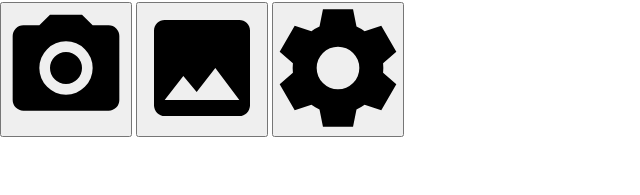
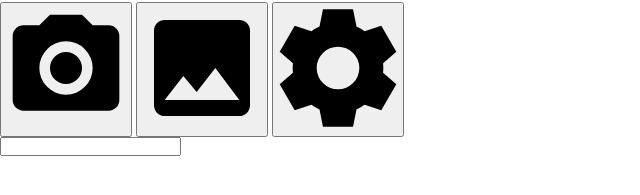
Before and after one commit to lucas-pensotti/proyecto-clon-whatsapp, a plain HTML site: page index.html in a window 1280 px wide. Shown: the part 329-524 px from the top of the page, without its empty margins (0-640 px from the left). Drawn offline with Linux system fonts and the light colour scheme.

Commit message:
feat: estructura del buscador de chats

```diff
--- a/index.html
+++ b/index.html
@@ -26,6 +26,11 @@
                     </button>
                 </div>
             </header>
+            <div class="search">
+                <form>
+                    <input type="search">
+                </form>
+            </div>
         </aside>
         <div class="chat-panel"></div>
     </section>
```
